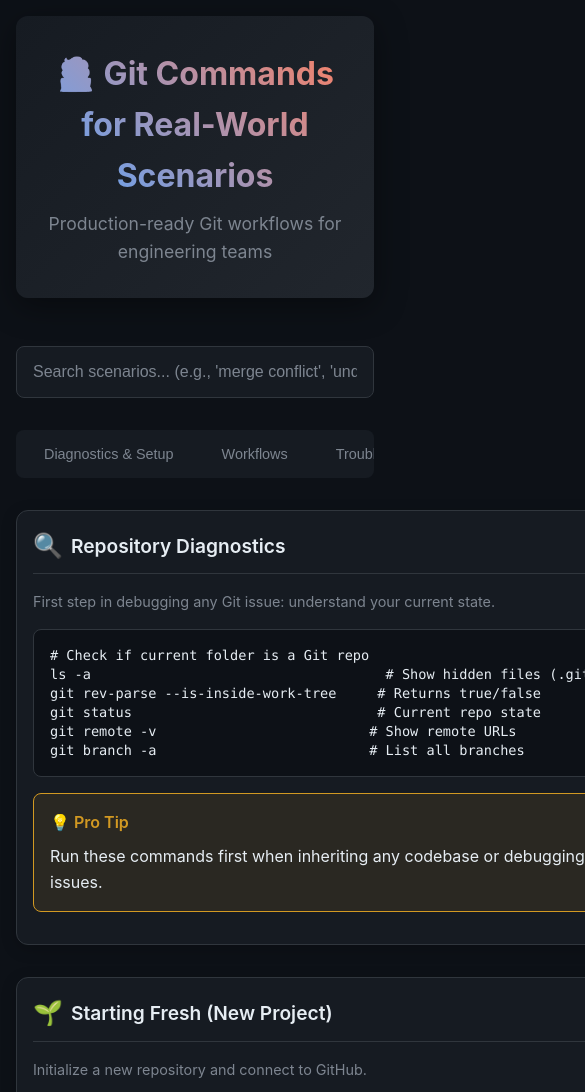
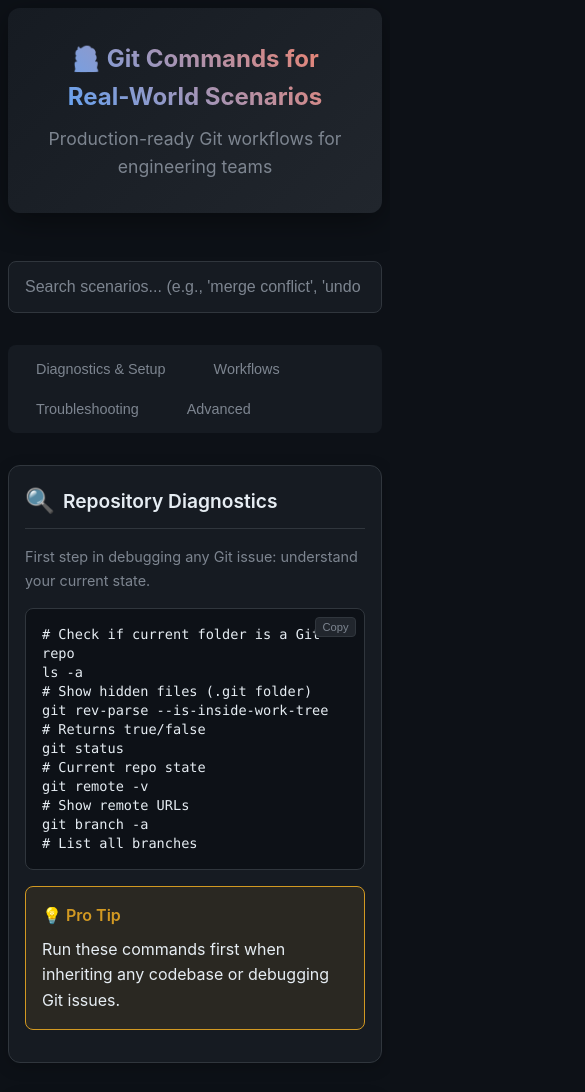
Before and after one commit to darunbjork/git-scenarios-guide, a plain HTML site: page index.html in a window 390 px wide. Shown: the top 1092 px of the page, 585 px wide, since content can reach past the window. Drawn offline with Linux system fonts and the light colour scheme.

Commit message:
feat: implement responsive design for mobile

```diff
--- a/index.html
+++ b/index.html
@@ -65,7 +65,7 @@
 
         .grid {
             display: grid;
-            grid-template-columns: repeat(auto-fit, minmax(500px, 1fr));
+            grid-template-columns: repeat(auto-fit, minmax(300px, 1fr));
             gap: 2rem;
             margin-bottom: 2rem;
         }
@@ -125,6 +125,8 @@
             font-family: 'SFMono-Regular', Consolas, 'Liberation Mono', Menlo, monospace;
             font-size: 0.85rem;
             line-height: 1.4;
+            white-space: pre-wrap;
+            word-break: break-word;
         }
 
         .code-comment {
@@ -255,6 +257,25 @@
 
             .scenario-card {
                 padding: 1rem;
+            }
+        }
+
+        @media (max-width: 480px) {
+            h1 {
+                font-size: 1.5rem;
+            }
+
+            .container {
+                padding: 0.5rem;
+            }
+
+            .nav-tabs {
+                flex-wrap: wrap;
+            }
+
+            .copy-button {
+                padding: 0.2rem 0.4rem;
+                font-size: 0.7rem;
             }
         }
 
```
